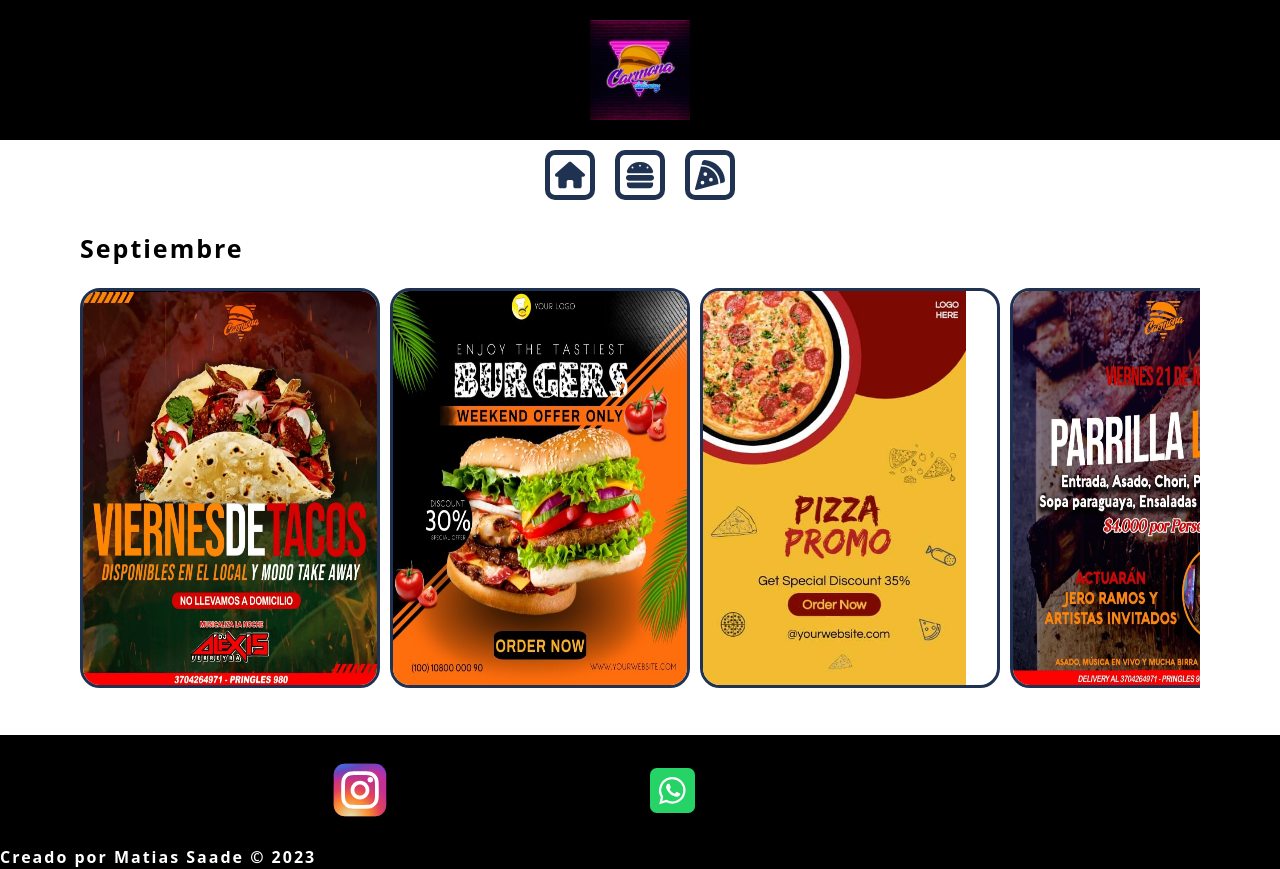
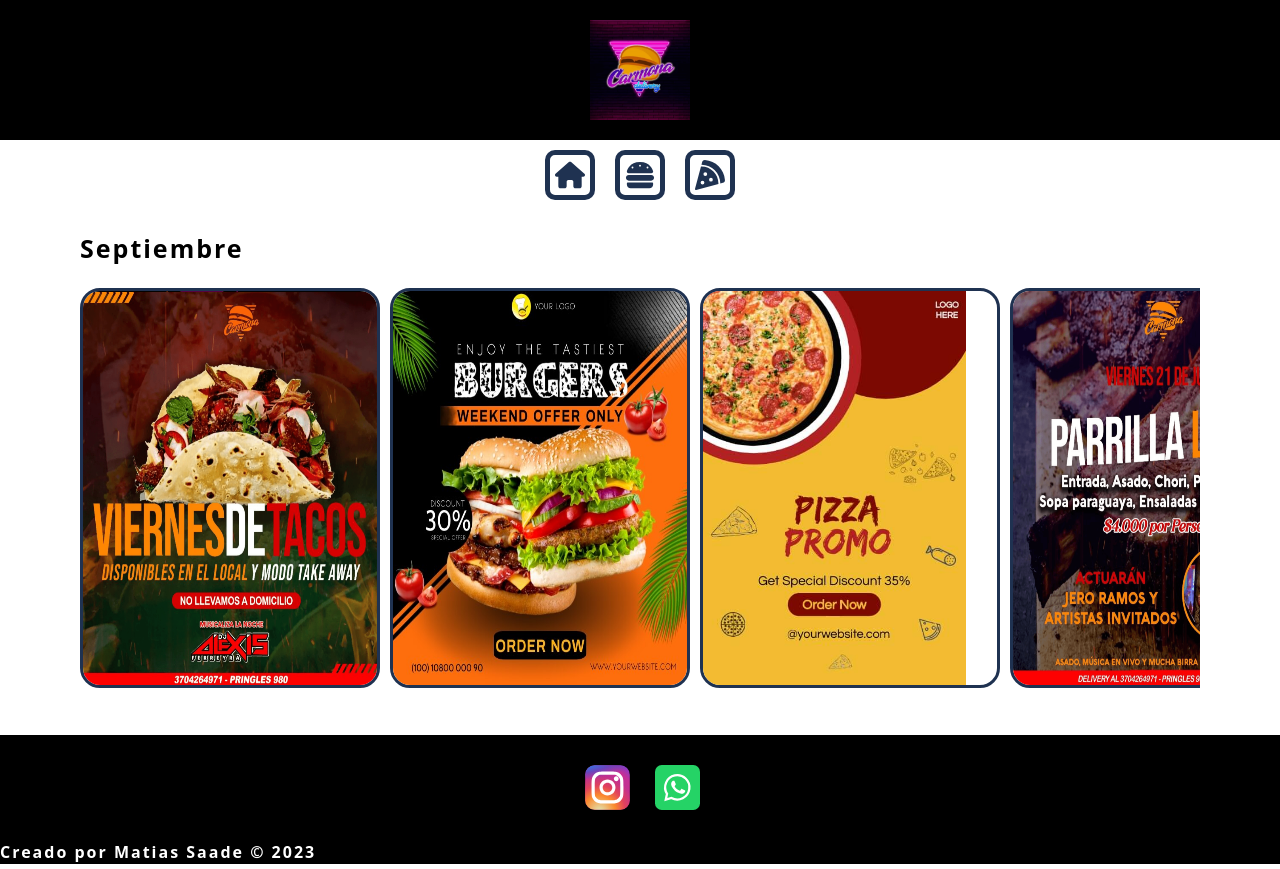
Before and after one commit to Gadd88/menuOnline, a React (Vite) app: page / in a window 1280 px wide. Built offline with nearby package versions, Linux system fonts and the light colour scheme.

Commit message:
arreglados iconos de redes en footer

```diff
--- a/src/components/Menu.jsx
+++ b/src/components/Menu.jsx
@@ -28,7 +28,7 @@ const Menu = ({menu}) => {
 }
 
 Menu.propTypes = {
-    menu: Proptypes.array
+    menu: Proptypes.object
 }
 
 export default Menu
--- a/src/index.css
+++ b/src/index.css
@@ -22,7 +22,7 @@
   padding: 20px;
   gap: 10px;
 }
-figure{
+header figure{
   width: 300px;
 }
 .logo-carmona{
@@ -73,8 +73,6 @@ figure{
     padding: 20px 15px 20px 15px;
   }
 }
-
-
 .home-imgs{
   display: flex;
   gap: 10px;
@@ -123,6 +121,7 @@ figure{
   height: 45px;
 }
 .social-insta{
-  width: 60px;
-  height: 60px;
+  width: 55px;
+  height: 55px;
+  border: 2px solid #000;
 }
```
